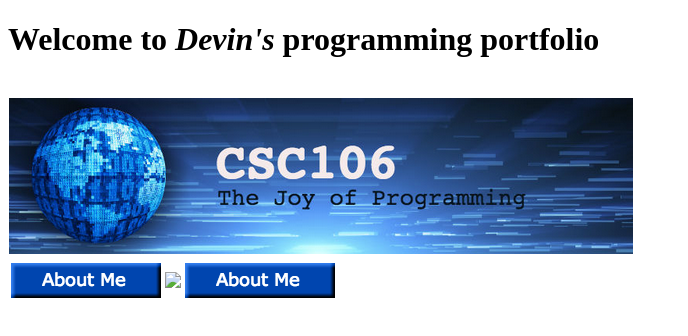
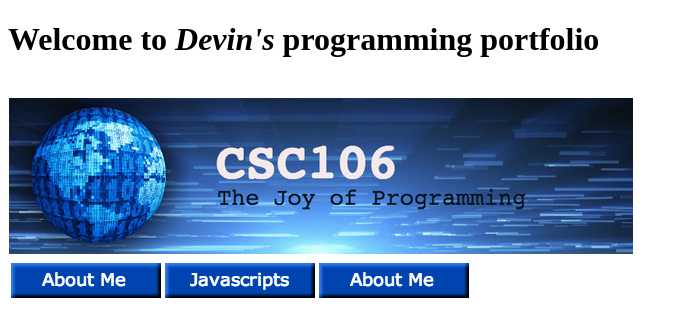
Before and after one commit to devin-almeida/devin-almeida.github.io, a plain HTML site: page index.html in a window 1280 px wide. Shown: the whole page, without its empty margins (0-688 px from the left). Drawn offline with Linux system fonts and the light colour scheme.

Commit message:
Update index.html

```diff
--- a/index.html
+++ b/index.html
@@ -14,7 +14,7 @@
             <thead>
                 <tr>
                     <th> <a href="/aboutme"> <img src="About Me Button.png"> </a> </th>
-                    <th> <a href="/javascripts"> <img src="Java Scripts Button.png"> </a> </th>
+                    <th> <a href="/javascripts"> <img src="Javascripts Button.png"> </a> </th>
                     <th> <a href="/aboutme"> <img src="About Me Button.png"> </a> </th>
                 </tr>
             </thead>
```
